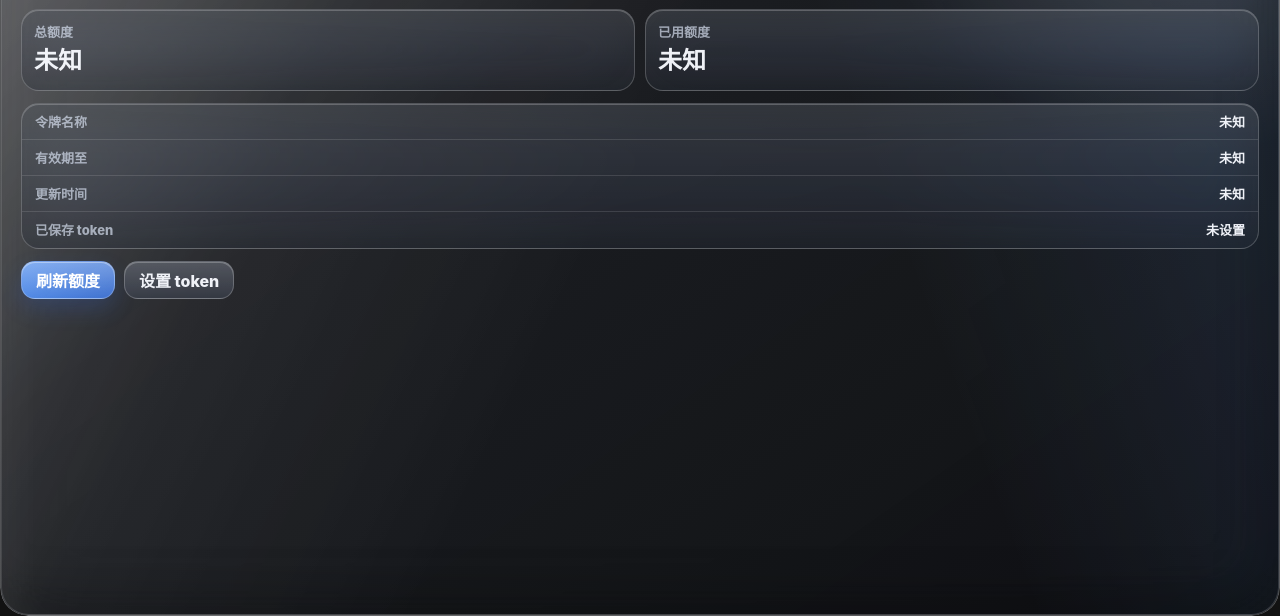
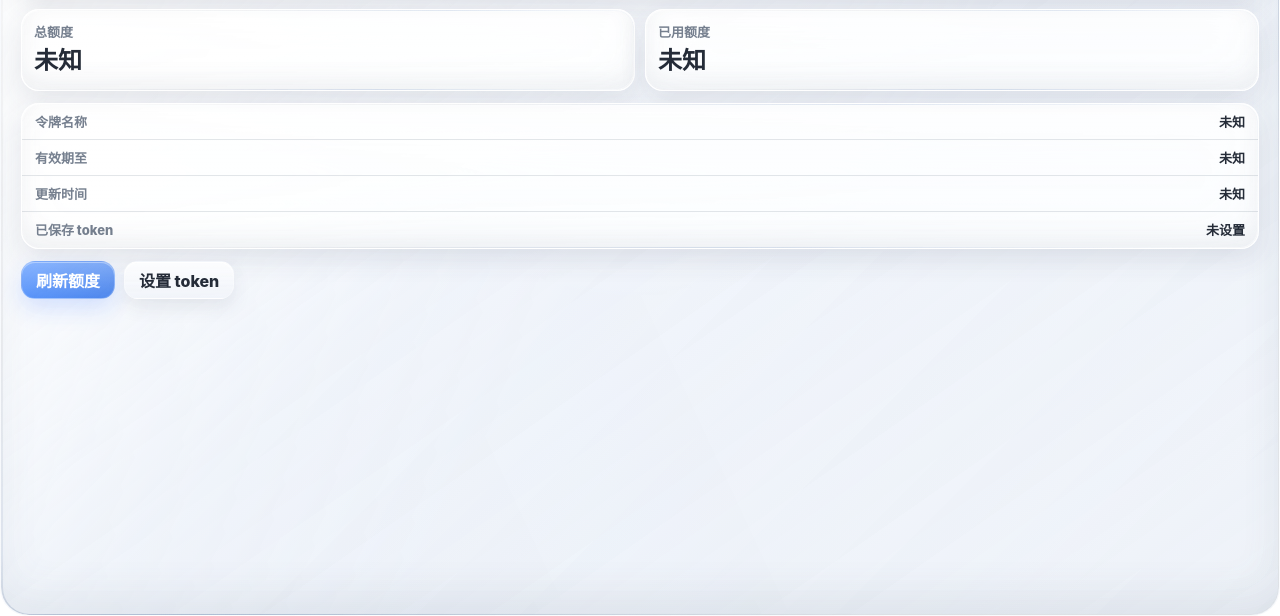
Before and after one commit to jiajialinlin1/PM-, an Electron app: page src/desktop/renderer/index.html in a window 1280 px wide. Shown: the part 184-800 px from the top of the page. Drawn offline with Linux system fonts and the light colour scheme; no server answers.

Commit message:
Polish Liquid Glass desktop UI

```diff
--- a/src/desktop/preload.cjs
+++ b/src/desktop/preload.cjs
@@ -5,6 +5,7 @@ contextBridge.exposeInMainWorld('quotaAPI', {
   saveToken: (token) => ipcRenderer.invoke('quota:save-token', token),
   clearToken: () => ipcRenderer.invoke('quota:clear-token'),
   refresh: () => ipcRenderer.invoke('quota:refresh'),
+  openUsage: () => ipcRenderer.invoke('quota:open-usage'),
   hide: () => ipcRenderer.invoke('quota:hide'),
   onStateChange: (callback) => {
     const listener = (_event, state) => callback(state);
--- a/src/desktop/renderer/index.html
+++ b/src/desktop/renderer/index.html
@@ -28,7 +28,7 @@
           <p>总额度</p>
           <strong id="totalUsd">未知</strong>
         </article>
-        <article class="metric">
+        <article id="usedMetric" class="metric interactive" role="button" tabindex="0" aria-label="打开用量详情网页">
           <p>已用额度</p>
           <strong id="usedUsd">未知</strong>
         </article>
--- a/src/desktop/renderer/renderer.js
+++ b/src/desktop/renderer/renderer.js
@@ -3,6 +3,7 @@ const elements = {
   remainingUsd: document.querySelector('#remainingUsd'),
   totalUsd: document.querySelector('#totalUsd'),
   usedUsd: document.querySelector('#usedUsd'),
+  usedMetric: document.querySelector('#usedMetric'),
   tokenName: document.querySelector('#tokenName'),
   expiresAt: document.querySelector('#expiresAt'),
   updatedAt: document.querySelector('#updatedAt'),
@@ -19,6 +20,13 @@ let currentState = null;
 let hideTimer = null;
 
 elements.refreshButton.addEventListener('click', () => runAction(() => window.quotaAPI.refresh()));
+elements.usedMetric.addEventListener('click', () => window.quotaAPI.openUsage());
+elements.usedMetric.addEventListener('keydown', (event) => {
+  if (event.key === 'Enter' || event.key === ' ') {
+    event.preventDefault();
+    window.quotaAPI.openUsage();
+  }
+});
 elements.showSettingsButton.addEventListener('click', () => {
   elements.settingsPanel.hidden = !elements.settingsPanel.hidden;
   if (!elements.settingsPanel.hidden) {
--- a/src/desktop/renderer/styles.css
+++ b/src/desktop/renderer/styles.css
@@ -1,14 +1,20 @@
 :root {
-  color-scheme: dark;
-  --glass-fill: rgba(18, 22, 30, 0.56);
-  --glass-line: rgba(255, 255, 255, 0.2);
-  --text: rgba(248, 250, 255, 0.96);
-  --muted: rgba(220, 229, 244, 0.68);
-  --blue: #68a6ff;
-  --blue-strong: #88bdff;
-  --green: #66e49a;
-  --red: #ff7b86;
-  --warning: #ffd174;
+  color-scheme: light;
+  --glass-fill: rgba(247, 249, 253, 0.64);
+  --glass-card: rgba(255, 255, 255, 0.58);
+  --glass-card-strong: rgba(238, 243, 251, 0.74);
+  --glass-line: rgba(255, 255, 255, 0.86);
+  --glass-line-dark: rgba(83, 99, 123, 0.18);
+  --glass-edge-light: rgba(255, 255, 255, 0.94);
+  --glass-edge-blue: rgba(85, 142, 226, 0.2);
+  --glass-edge-shadow: rgba(52, 65, 87, 0.16);
+  --text: rgba(23, 31, 44, 0.94);
+  --muted: rgba(75, 88, 108, 0.76);
+  --blue: #2f7df6;
+  --blue-strong: #1f67d9;
+  --green: #138a4d;
+  --red: #c73d4a;
+  --warning: #a96f00;
 }
 
 * {
@@ -37,7 +43,7 @@ button {
   border-radius: 14px;
   background:
     linear-gradient(180deg, rgba(255, 255, 255, 0.32), rgba(255, 255, 255, 0.08)),
-    linear-gradient(135deg, rgba(76, 146, 255, 0.9), rgba(47, 119, 255, 0.74));
+    linear-gradient(135deg, rgba(77, 143, 255, 0.98), rgba(43, 111, 232, 0.9));
   box-shadow:
     inset 0 1px 0 rgba(255, 255, 255, 0.36),
     0 10px 22px rgba(48, 112, 255, 0.18);
@@ -58,22 +64,27 @@ button:disabled {
 
 .app {
   position: relative;
+  isolation: isolate;
   width: 100vw;
   height: 100vh;
   padding: 20px;
   overflow-x: hidden;
   overflow-y: auto;
-  border: 1px solid rgba(255, 255, 255, 0.28);
+  border: 1px solid rgba(255, 255, 255, 0.5);
   border-radius: 28px;
   clip-path: inset(0 round 28px);
   background:
-    linear-gradient(145deg, rgba(255, 255, 255, 0.2), rgba(255, 255, 255, 0.045) 36%, rgba(0, 0, 0, 0.16) 100%),
+    linear-gradient(145deg, rgba(255, 255, 255, 0.82), rgba(246, 249, 253, 0.5) 42%, rgba(219, 228, 240, 0.38) 100%),
+    linear-gradient(315deg, rgba(255, 255, 255, 0.18), rgba(82, 126, 194, 0.09) 58%, rgba(255, 255, 255, 0.35)),
     var(--glass-fill);
   box-shadow:
-    inset 0 1px 0 rgba(255, 255, 255, 0.4),
-    inset 0 -1px 0 rgba(255, 255, 255, 0.08);
-  backdrop-filter: blur(38px) saturate(1.85);
-  -webkit-backdrop-filter: blur(38px) saturate(1.85);
+    inset 0 1px 0 rgba(255, 255, 255, 0.98),
+    inset 0 -20px 38px rgba(80, 96, 122, 0.11),
+    inset 0 0 0 1px rgba(255, 255, 255, 0.22),
+    0 2px 8px rgba(31, 42, 58, 0.12),
+    0 24px 60px rgba(21, 28, 42, 0.25);
+  backdrop-filter: blur(46px) saturate(1.85) brightness(1.04);
+  -webkit-backdrop-filter: blur(46px) saturate(1.85) brightness(1.04);
 }
 
 .app::-webkit-scrollbar {
@@ -91,22 +102,34 @@ button:disabled {
   position: absolute;
   inset: 0;
   border-radius: inherit;
+  z-index: 0;
 }
 
 .app::before {
   background:
-    linear-gradient(116deg, rgba(255, 255, 255, 0.34), rgba(255, 255, 255, 0.08) 26%, transparent 48%),
-    radial-gradient(circle at 92% 4%, rgba(255, 255, 255, 0.28), transparent 22%),
-    linear-gradient(250deg, rgba(104, 166, 255, 0.22), transparent 34%);
-  opacity: 0.66;
+    linear-gradient(118deg, rgba(255, 255, 255, 0.9), rgba(255, 255, 255, 0.22) 24%, transparent 48%),
+    linear-gradient(245deg, transparent 48%, rgba(66, 103, 156, 0.12) 100%),
+    radial-gradient(ellipse at 50% -14%, rgba(255, 255, 255, 0.7), transparent 46%);
+  opacity: 0.78;
   mix-blend-mode: screen;
 }
 
 .app::after {
-  border: 1px solid rgba(255, 255, 255, 0.12);
+  padding: 1.5px;
+  background:
+    linear-gradient(140deg, var(--glass-edge-light), rgba(255, 255, 255, 0.18) 28%, var(--glass-edge-blue) 52%, rgba(255, 255, 255, 0.74) 82%),
+    linear-gradient(320deg, rgba(255, 255, 255, 0.16), var(--glass-edge-shadow));
   box-shadow:
-    inset 16px 16px 34px rgba(255, 255, 255, 0.045),
-    inset -20px -26px 44px rgba(0, 0, 0, 0.2);
+    inset 11px 11px 24px rgba(255, 255, 255, 0.35),
+    inset -18px -24px 36px rgba(62, 77, 101, 0.17);
+  -webkit-mask:
+    linear-gradient(#000 0 0) content-box,
+    linear-gradient(#000 0 0);
+  -webkit-mask-composite: xor;
+  mask:
+    linear-gradient(#000 0 0) content-box,
+    linear-gradient(#000 0 0);
+  mask-composite: exclude;
 }
 
 .titlebar,
@@ -129,7 +152,7 @@ button:disabled {
   font-weight: 900;
   letter-spacing: 0;
   text-transform: uppercase;
-  text-shadow: 0 0 18px rgba(104, 166, 255, 0.45);
+  text-shadow: 0 1px 14px rgba(255, 255, 255, 0.42);
 }
 
 h1,
@@ -159,14 +182,15 @@ h1 {
   min-height: 25px;
   max-width: 104px;
   padding: 0 10px;
-  border: 1px solid rgba(255, 255, 255, 0.2);
+  border: 1px solid rgba(255, 255, 255, 0.7);
   border-radius: 999px;
   background:
-    linear-gradient(180deg, rgba(255, 255, 255, 0.17), rgba(255, 255, 255, 0.05)),
-    rgba(12, 16, 24, 0.28);
+    linear-gradient(180deg, rgba(255, 255, 255, 0.72), rgba(255, 255, 255, 0.22)),
+    rgba(244, 248, 253, 0.58);
   box-shadow:
-    inset 0 1px 0 rgba(255, 255, 255, 0.2),
-    0 8px 18px rgba(0, 0, 0, 0.12);
+    inset 0 1px 0 rgba(255, 255, 255, 0.9),
+    inset 0 -6px 14px rgba(73, 89, 111, 0.08),
+    0 8px 18px rgba(70, 85, 110, 0.12);
   color: var(--muted);
   font-size: 12px;
   font-weight: 850;
@@ -207,13 +231,49 @@ h1 {
 .metric,
 .details,
 .settings {
+  position: relative;
+  overflow: hidden;
   border: 1px solid var(--glass-line);
   background:
-    linear-gradient(180deg, rgba(255, 255, 255, 0.12), rgba(255, 255, 255, 0.035)),
-    rgba(19, 24, 34, 0.42);
-  box-shadow: inset 0 1px 0 rgba(255, 255, 255, 0.22);
-  backdrop-filter: blur(26px) saturate(1.65);
-  -webkit-backdrop-filter: blur(26px) saturate(1.65);
+    linear-gradient(180deg, rgba(255, 255, 255, 0.74), rgba(255, 255, 255, 0.3)),
+    var(--glass-card);
+  box-shadow:
+    inset 0 1px 0 rgba(255, 255, 255, 0.88),
+    inset 0 -10px 22px rgba(73, 89, 111, 0.08),
+    0 10px 26px rgba(55, 68, 90, 0.12);
+  backdrop-filter: blur(30px) saturate(1.65) brightness(1.03);
+  -webkit-backdrop-filter: blur(30px) saturate(1.65) brightness(1.03);
+}
+
+.metric::before,
+.details::before,
+.settings::before {
+  content: "";
+  pointer-events: none;
+  position: absolute;
+  inset: 0;
+  border-radius: inherit;
+  padding: 1px;
+  background:
+    linear-gradient(132deg, rgba(255, 255, 255, 0.88), rgba(255, 255, 255, 0.1) 34%, rgba(74, 123, 196, 0.13) 62%, rgba(255, 255, 255, 0.52)),
+    linear-gradient(315deg, transparent, rgba(66, 81, 105, 0.12));
+  -webkit-mask:
+    linear-gradient(#000 0 0) content-box,
+    linear-gradient(#000 0 0);
+  -webkit-mask-composite: xor;
+  mask:
+    linear-gradient(#000 0 0) content-box,
+    linear-gradient(#000 0 0);
+  mask-composite: exclude;
+}
+
+.metric p,
+.metric strong,
+.row,
+label,
+.settings-actions {
+  position: relative;
+  z-index: 1;
 }
 
 .metric {
@@ -225,6 +285,10 @@ h1 {
 .metric.primary {
   grid-column: 1 / -1;
   min-height: 96px;
+  background:
+    linear-gradient(180deg, rgba(255, 255, 255, 0.82), rgba(237, 245, 255, 0.38)),
+    linear-gradient(125deg, rgba(255, 255, 255, 0.3), rgba(70, 134, 230, 0.1)),
+    var(--glass-card);
 }
 
 .metric p {
@@ -249,8 +313,50 @@ h1 {
   font-size: 38px;
 }
 
+.metric.interactive {
+  cursor: pointer;
+  outline: none;
+  position: relative;
+}
+
+.metric.interactive::after {
+  content: "↗";
+  position: absolute;
+  top: 12px;
+  right: 13px;
+  color: rgba(47, 125, 246, 0.75);
+  font-size: 15px;
+  font-weight: 900;
+  opacity: 0;
+  transform: translate(-3px, 3px);
+  transition: opacity 120ms ease, transform 120ms ease;
+}
+
+.metric.interactive:hover,
+.metric.interactive:focus-visible {
+  border-color: rgba(47, 125, 246, 0.48);
+  background:
+    linear-gradient(180deg, rgba(255, 255, 255, 0.86), rgba(232, 240, 255, 0.4)),
+    rgba(255, 255, 255, 0.64);
+  transform: translateY(-1px);
+  box-shadow:
+    inset 0 1px 0 rgba(255, 255, 255, 0.92),
+    inset 0 -10px 22px rgba(73, 89, 111, 0.08),
+    0 12px 28px rgba(47, 125, 246, 0.16);
+}
+
+.metric.interactive:hover::after,
+.metric.interactive:focus-visible::after {
+  opacity: 1;
+  transform: translate(0, 0);
+}
+
+.metric.interactive:active {
+  transform: translateY(0);
+  filter: brightness(0.98);
+}
+
 .details {
-  overflow: hidden;
   border-radius: 18px;
   margin-bottom: 12px;
 }
@@ -258,7 +364,7 @@ h1 {
 .row {
   min-height: 36px;
   padding: 7px 13px;
-  border-bottom: 1px solid rgba(255, 255, 255, 0.12);
+  border-bottom: 1px solid rgba(82, 98, 120, 0.16);
   display: flex;
   gap: 12px;
   align-items: center;
@@ -293,9 +399,11 @@ h1 {
 
 .secondary {
   background:
-    linear-gradient(180deg, rgba(255, 255, 255, 0.2), rgba(255, 255, 255, 0.065)),
-    rgba(40, 48, 62, 0.58);
-  box-shadow: inset 0 1px 0 rgba(255, 255, 255, 0.24);
+    linear-gradient(180deg, rgba(255, 255, 255, 0.86), rgba(255, 255, 255, 0.32)),
+    rgba(232, 238, 247, 0.74);
+  box-shadow:
+    inset 0 1px 0 rgba(255, 255, 255, 0.9),
+    0 8px 18px rgba(55, 68, 90, 0.1);
   color: var(--text);
 }
 
@@ -323,12 +431,12 @@ label {
 input {
   width: 100%;
   min-height: 38px;
-  border: 1px solid rgba(255, 255, 255, 0.16);
+  border: 1px solid rgba(255, 255, 255, 0.7);
   border-radius: 14px;
   outline: none;
   background:
-    linear-gradient(180deg, rgba(255, 255, 255, 0.1), rgba(255, 255, 255, 0.025)),
-    rgba(5, 9, 16, 0.34);
+    linear-gradient(180deg, rgba(255, 255, 255, 0.82), rgba(255, 255, 255, 0.32)),
+    rgba(239, 244, 252, 0.62);
   color: var(--text);
   padding: 8px 11px;
 }
```
Also changed, not shown: src/desktop/main.cjs (+10 -3 lines).
